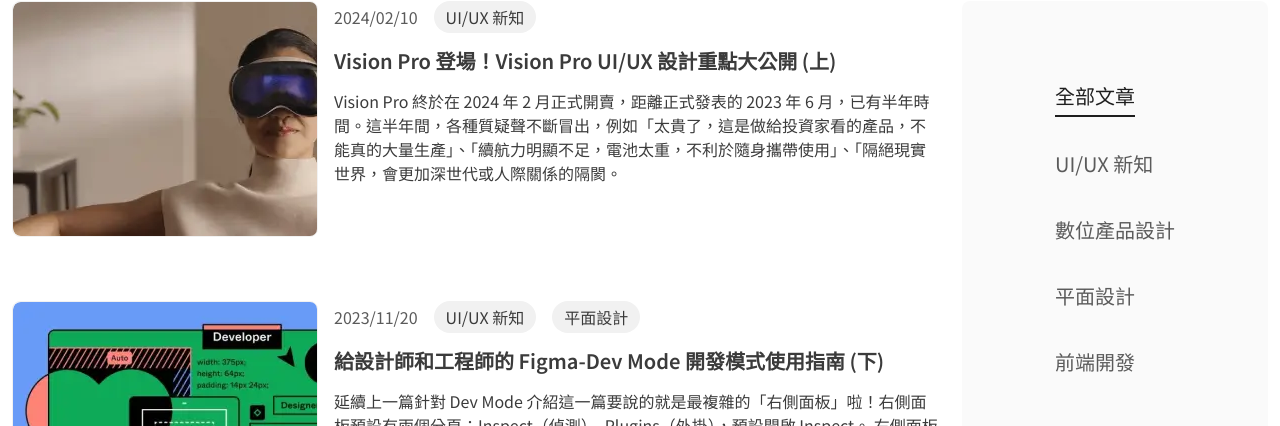
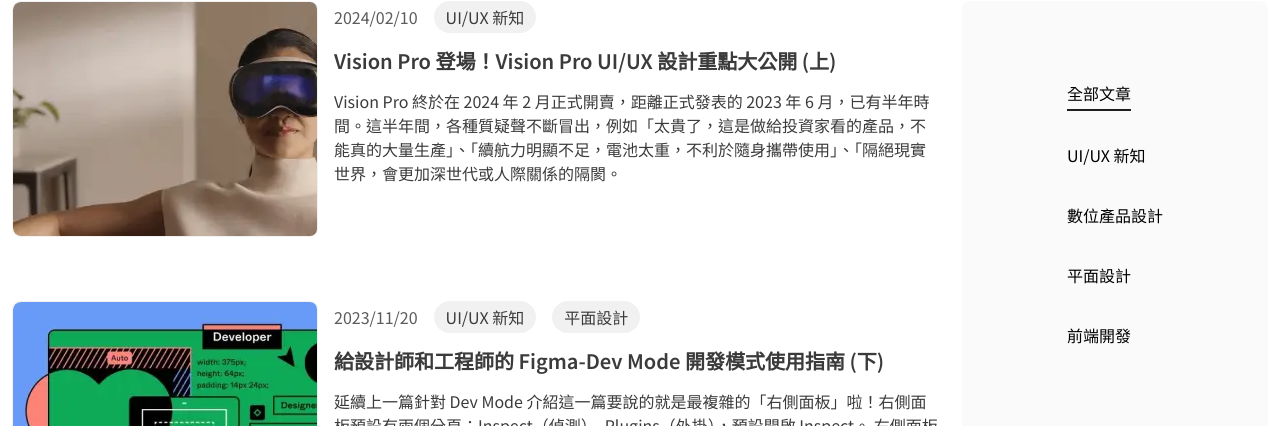
Before and after one commit to happyloa/Hex2024-mission2, a Next.js app: page /blog in a window 1280 px wide. Shown: the part 374-800 px from the top of the page. Built offline with nearby package versions, Linux system fonts and the light colour scheme; a web font is replaced by a local one.

Commit message:
develop: 嘗試開發文章篩選功能

```diff
--- a/app/blog/[singlePost]/page.js
+++ b/app/blog/[singlePost]/page.js
@@ -1,3 +1,5 @@
+"use client";
+
 import styles from "./SinglePostPage.module.css";
 
 import SinglePost from "@/components/blog/Posts/SinglePost";
--- a/app/blog/page.js
+++ b/app/blog/page.js
@@ -1,3 +1,5 @@
+"use client";
+
 import BlogHeading from "@/components/blog/BlogHeading";
 import BlogMobileNav from "@/components/blog/BlogMobileNav";
 import BlogPosts from "@/components/blog/BlogPost";
--- a/components/blog/BlogMobileNav.js
+++ b/components/blog/BlogMobileNav.js
@@ -1,26 +1,30 @@
+import { useRouter } from "next/navigation";
+
 import styles from "./BlogMobileNav.module.css";
 
 import Link from "next/link";
 
 export default function BlogMobileNav() {
+  const router = useRouter();
+
+  const handleCategoryClick = (category) => {
+    if (category === "全部文章") {
+      router.push("/blog");
+    } else {
+      router.push(`/blog?category=${category}`);
+    }
+  };
+
   return (
     <nav className={styles.container}>
       <ul>
-        <li>
-          <Link href="#">全部文章</Link>
+        <li onClick={() => handleCategoryClick("全部文章")}>全部文章</li>
+        <li onClick={() => handleCategoryClick("UI/UX 新知")}>UI/UX 新知</li>
+        <li onClick={() => handleCategoryClick("數位產品設計")}>
+          數位產品設計
         </li>
-        <li>
-          <Link href="#">UI/UX 新知</Link>
-        </li>
-        <li>
-          <Link href="#">數位產品設計</Link>
-        </li>
-        <li>
-          <Link href="#">平面設計</Link>
-        </li>
-        <li>
-          <Link href="#">前端開發</Link>
-        </li>
+        <li onClick={() => handleCategoryClick("平面設計")}>平面設計</li>
+        <li onClick={() => handleCategoryClick("前端開發")}>前端開發</li>
       </ul>
     </nav>
   );
--- a/components/blog/BlogSideBar.js
+++ b/components/blog/BlogSideBar.js
@@ -1,27 +1,31 @@
+import { useRouter } from "next/navigation";
+
 import styles from "./BlogSideBar.module.css";
 
 import Link from "next/link";
 
 export default function BlogSideBar() {
+  const router = useRouter();
+
+  const handleCategoryClick = (category) => {
+    if (category === "全部文章") {
+      router.push("/blog");
+    } else {
+      router.push(`/blog?category=${category}`);
+    }
+  };
+
   return (
     <aside className={styles.categories_container}>
       <nav className={styles.nav}>
         <ul>
-          <li>
-            <Link href="#">全部文章</Link>
+          <li onClick={() => handleCategoryClick("全部文章")}>全部文章</li>
+          <li onClick={() => handleCategoryClick("UI/UX 新知")}>UI/UX 新知</li>
+          <li onClick={() => handleCategoryClick("數位產品設計")}>
+            數位產品設計
           </li>
-          <li>
-            <Link href="#">UI/UX 新知</Link>
-          </li>
-          <li>
-            <Link href="#">數位產品設計</Link>
-          </li>
-          <li>
-            <Link href="#">平面設計</Link>
-          </li>
-          <li>
-            <Link href="#">前端開發</Link>
-          </li>
+          <li onClick={() => handleCategoryClick("平面設計")}>平面設計</li>
+          <li onClick={() => handleCategoryClick("前端開發")}>前端開發</li>
         </ul>
       </nav>
     </aside>
--- a/components/blog/Posts/PostList.js
+++ b/components/blog/Posts/PostList.js
@@ -1,13 +1,21 @@
 import styles from "./PostList.module.css";
 
 import Link from "next/link";
+import { useSearchParams } from "next/navigation";
 
 import posts from "@/lib/posts.json";
 
 export default function PostList() {
+  const searchParams = useSearchParams();
+  const category = searchParams.get("category");
+
+  const filteredPosts = category
+    ? posts.filter((post) => post.postMeta.categories.includes(category))
+    : posts;
+
   return (
     <>
-      {posts.map((post, idx) => (
+      {filteredPosts.map((post, idx) => (
         <Link href={"/blog" + post.postLink} key={idx}>
           <article className={styles.post_list}>
             <div className={styles.img_wrapper}>
```
